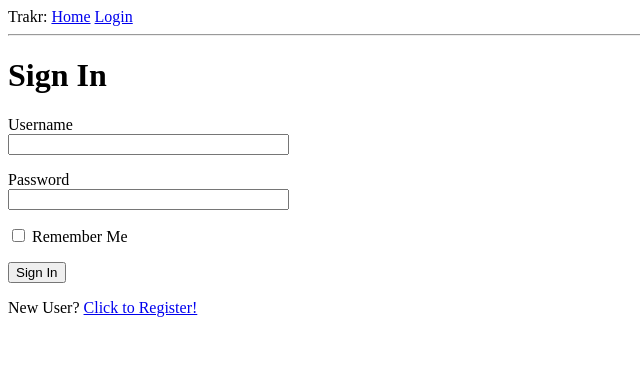
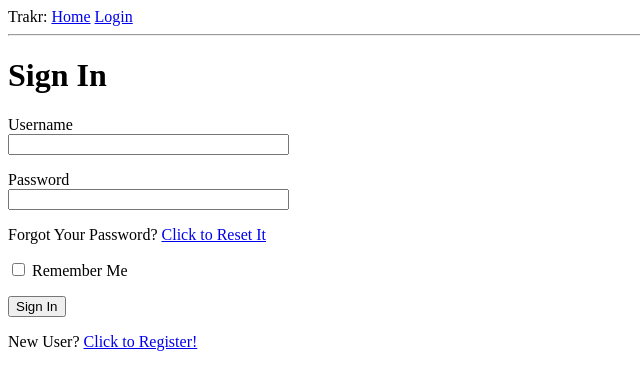
Before and after one commit to NachtRitter2/flask_example, a Flask app: page /login in a window 1280 px wide. Shown: the top 390 px of the page, without its empty margins (0-640 px from the left). Run offline with Flask 2, Linux system fonts and the light colour scheme; parts of the project's set-up code (start-up, migrations or seed data) failed here and were passed over.

Commit message:
Groundwork to send mail to users (including password reset mails)

```diff
--- a/app/forms.py
+++ b/app/forms.py
@@ -47,5 +47,9 @@ class PostForm(FlaskForm):
         DataRequired(), Length(min=1, max=140)])
     submit = SubmitField('Submit')
 
+class ResetPasswordRequestForm(FlaskForm):
+    email = StringField('Email', validators=[DataRequired(), Email()])
+    submit = SubmitField('Request Password Reset')
+
 class EmptyForm(FlaskForm):
     submit = SubmitField('Submit')
--- a/app/routes.py
+++ b/app/routes.py
@@ -3,8 +3,9 @@ from flask_login import current_user, login_user, logout_user, login_required
 from werkzeug.urls import url_parse
 from datetime import datetime
 from app import app, db
-from app.forms import LoginForm, RegistrationForm, EditProfileForm, EmptyForm, PostForm
+from app.forms import LoginForm, RegistrationForm, EditProfileForm, EmptyForm, PostForm, ResetPasswordRequestForm
 from app.models import User, Post
+from app.email import send_password_reset_email
 
 @app.before_request
 def before_request():
@@ -62,6 +63,21 @@ def login():
             next_page = url_for('index')
         return redirect(next_page)
     return render_template('login.html', title='Sign In', form=form)
+
+@app.route('/reset_password_request')
+def reset_password_request():
+    if current_user.is_authenticated:
+        return redirect(url_for('index'))
+    form = ResetPasswordRequestForm
+    if form.validate_on_submit():
+        user = User.query.filter_by(email=form.email.data).first()
+        if user:
+            send_password_reset_email(user)
+        flash('Check your email for the instructions to reset your password')
+        return redirect(url_for('login'))
+    return render_template('reset_password_request.html',
+        title='Reset Password', form=form)
+
 
 @app.route('/logout')
 def logout():
--- a/app/templates/login.html
+++ b/app/templates/login.html
@@ -18,6 +18,10 @@
             <span style="color: red;">[{{ error }}]</span>
             {% endfor %}
         </p>
+        <p>
+            Forgot Your Password?
+            <a href="{{ url_for('reset_password_request') }}">Click to Reset It</a>
+        </p>
         <p>{{ form.remember_me() }} {{ form.remember_me.label }}</p>
         <p>{{ form.submit() }}</p>
     </form>
```
Also changed, not shown: app/email.py (added, +8 -0 lines), app/templates/reset_password_request.html (added, +16 -0 lines).
